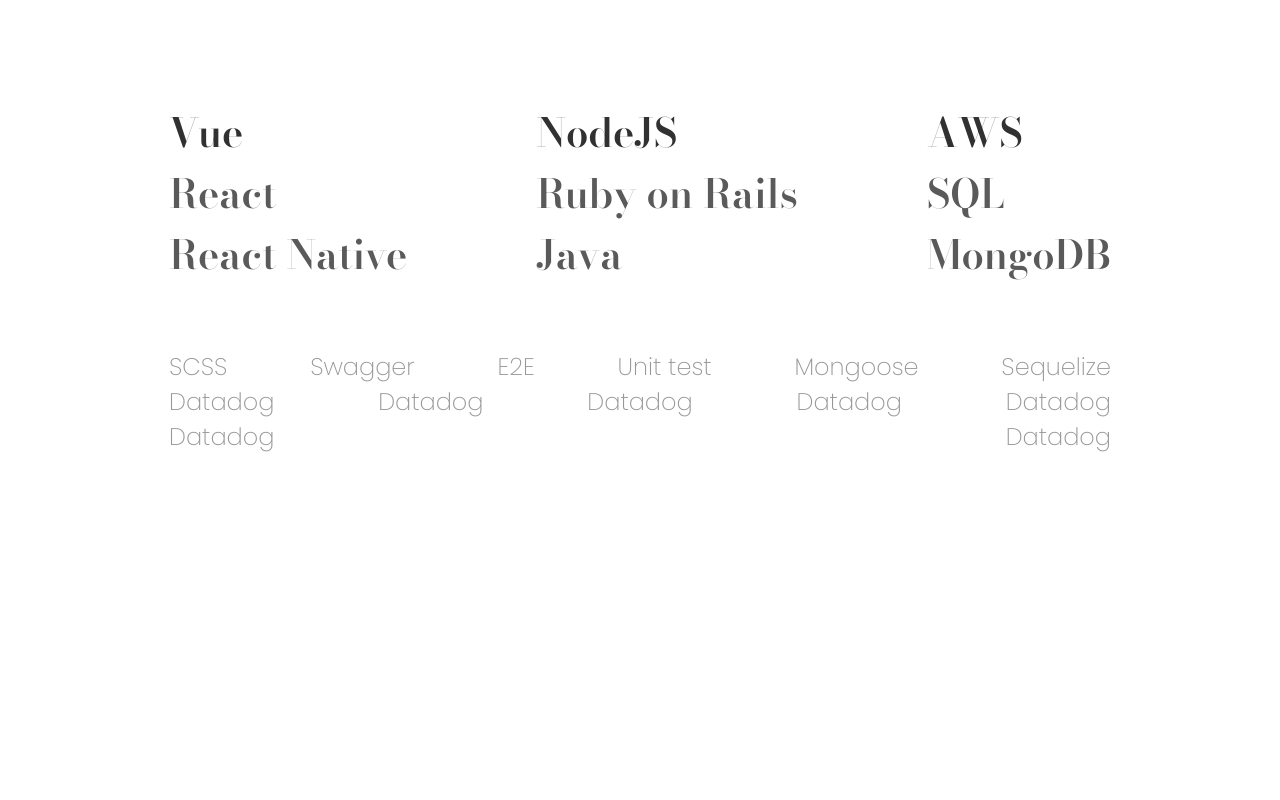
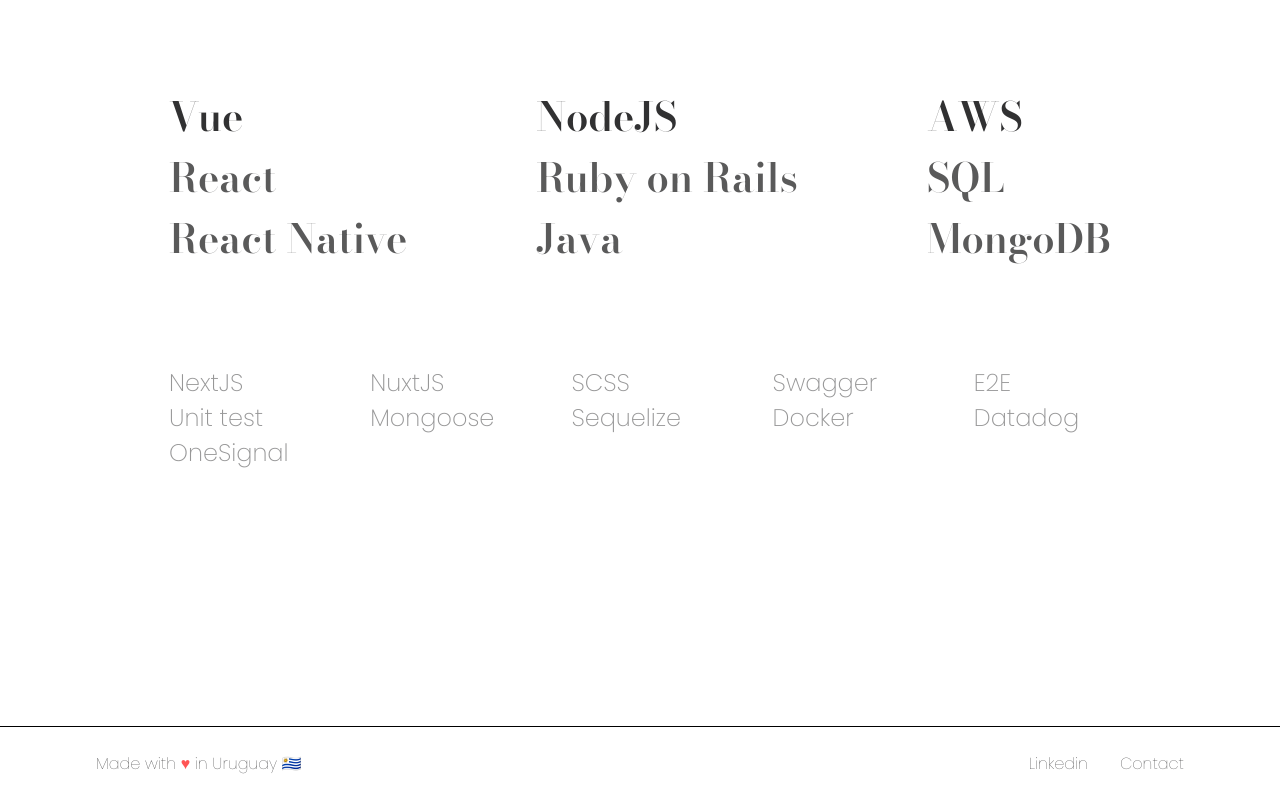
Before and after one commit to hfjuarez/hfjuarez, a Next.js app: page / in a window 1280 px wide. Shown: the part 1722-2522 px from the top of the page. Before the commit the page ends 2448 px from the top, so only its background shows below. Built offline with nearby package versions, Linux system fonts and the light colour scheme.

Commit message:
Improves

```diff
--- a/components/Layout/index.tsx
+++ b/components/Layout/index.tsx
@@ -1,6 +1,7 @@
 import React, { Component, ReactNode } from 'react'
 import Head from 'next/head'
 import Navbar from '../global/Navbar';
+import Footer from '../global/Footer';
 import styles from '../../styles/Layout.module.css'
 
 type Props = {
@@ -24,6 +25,7 @@ export default class Layout extends Component<Props, State> {
         <main className={styles.main}>
           {this.props.children}
         </main>
+        <Footer/>
       </>
     )
   }
--- /dev/null
+++ b/components/global/Footer.tsx
@@ -0,0 +1,34 @@
+import React, { Component, useState } from "react";
+import styles from "../../styles/Footer.module.css";
+export default class index extends Component<{}, {}> {
+  constructor(props: {}) {
+    super(props);
+    this.state = {};
+  }
+  render() {
+    return (
+      <footer className={styles.footer}>
+        <div className={styles.content}>
+          <p>
+            Made with <span style={{ color: "#ff5555" }}>&hearts;</span> in
+            Uruguay &#127482;&#127486;
+          </p>
+          <ul className={styles.links}>
+            <li>
+              <a
+                href="https://www.linkedin.com/in/hfjuarez/"
+                target="_blank"
+                rel="noopener noreferrer"
+              >
+                Linkedin
+              </a>
+            </li>
+            <li>
+              <a href="mailto:herfj4@gmail.com">Contact</a>
+            </li>
+          </ul>
+        </div>
+      </footer>
+    );
+  }
+}
--- a/components/global/Navbar.tsx
+++ b/components/global/Navbar.tsx
@@ -17,6 +17,9 @@ export default class index extends Component<{}, State> {
   handleShowTitle() {
     this.setState({ showTitle: window.pageYOffset > screen.availHeight * 0.8 });
   }
+  contact() {
+    window.location.href = "mailto:herfj4@gmail.com";
+  }
   componentDidMount() {
     window.addEventListener("scroll", this.handleShowTitle);
   }
@@ -30,7 +33,7 @@ export default class index extends Component<{}, State> {
             </h6>
           </div>
           <div className={styles["navbar-options"]}>
-            <button>Contact</button>
+            <button onClick={this.contact}>Contact</button>
           </div>
         </div>
       </div>
--- a/components/landing/Stack.tsx
+++ b/components/landing/Stack.tsx
@@ -24,20 +24,18 @@ export default class Stack extends Component {
             <h4 className="m-0 op-8">MongoDB</h4>
           </div>
         </div>
-        <div className={`${styles["stack-content"]} op-5 mt-4`}>
+        <div className={`${styles["stack-full"]} op-5 mt-5`}>
+            <h6 className="m-0">NextJS</h6>
+            <h6 className="m-0">NuxtJS</h6>
             <h6 className="m-0">SCSS</h6>
             <h6 className="m-0">Swagger</h6>
             <h6 className="m-0">E2E</h6>
             <h6 className="m-0">Unit test</h6>
             <h6 className="m-0">Mongoose</h6>
             <h6 className="m-0">Sequelize</h6>
+            <h6 className="m-0">Docker</h6>
             <h6 className="m-0">Datadog</h6>
-            <h6 className="m-0">Datadog</h6>
-            <h6 className="m-0">Datadog</h6>
-            <h6 className="m-0">Datadog</h6>
-            <h6 className="m-0">Datadog</h6>
-            <h6 className="m-0">Datadog</h6>
-            <h6 className="m-0">Datadog</h6>
+            <h6 className="m-0">OneSignal</h6>
         </div>
       </div>
     );
--- /dev/null
+++ b/styles/Footer.module.css
@@ -0,0 +1,75 @@
+.footer {
+  display: flex;
+  flex: 1;
+  align-items: center;
+  justify-content: center;
+  border-top: 1px solid black;
+  font-family: "Poppins";
+  font-weight: 100;
+  padding-block: 0.5rem;
+  width: 100%;
+}
+.content {
+  display: flex;
+  flex: 1;
+  align-items: center;
+  justify-content: space-between;
+  gap: 1rem;
+  width: 100%;
+  max-width: 68rem;
+}
+
+.links {
+  display: flex;
+  align-items: center;
+  width: fit-content;
+  gap: 2rem;
+}
+
+.links li {
+  list-style: none;
+  position: relative;
+  display: inline;
+}
+
+.links li a {
+  text-decoration: none;
+}
+
+.links li:after {
+  content: "";
+  position: absolute;
+  left: 50%;
+  bottom: 0px;
+  width: 0px;
+  height: 1px;
+  background: #313132;
+  border-radius: 0.5px;
+  transition: all 0.4s;
+}
+
+.links li:hover:after {
+  width: 100%;
+  left: 0;
+}
+
+.links li a {
+  color: #313132;
+}
+
+.links li a:hover {
+  text-decoration: none;
+}
+
+@media (prefers-color-scheme: dark) {
+  .footer {
+    border-top-color: white;
+  }
+
+  .links li:after {
+    background: white;
+  }
+  .links li a {
+    color: white;
+  }
+}
--- a/styles/Layout.module.css
+++ b/styles/Layout.module.css
@@ -6,8 +6,8 @@
   min-height: calc(100vh - 50px);
   width: 100%;
   padding-block: 3rem;
+  display: flex;
   flex: 1;
-  display: flex;
   flex-direction: column;
   justify-content: center;
   align-items: center;
--- a/styles/Stack.module.css
+++ b/styles/Stack.module.css
@@ -20,11 +20,14 @@
 .stack-content .be {
   height: fit-content;
 }
-.stack-content:nth-child(2) {
-  flex-wrap: wrap;
+.stack-full {
+  display: grid;
+  grid-template-columns: repeat(5, 1fr);
+  justify-content: flex-start;
+  width: 100%;
   gap: 0 4rem;
 }
-.stack-content:nth-child(2) h6 {
+.stack-full h6 {
   font-family: "Poppins";
   font-weight: 200;
 }
--- a/styles/globals.css
+++ b/styles/globals.css
@@ -6,6 +6,7 @@ body {
   font-family: "Bodoni Moda";
   background-color: #ffffff;
   transition: 1s;
+  color: #313132;
 }
 .moda {
   font-family: "Bodoni Moda";
@@ -82,6 +83,9 @@ h6 {
 .mt-4 {
   margin-top: 3rem;
 }
+.mt-5 {
+  margin-top: 5rem;
+}
 a {
   color: inherit;
   text-decoration: none;
@@ -115,6 +119,7 @@ button {
   font-family: "Poppins";
   font-weight: 300;
   font-size: 1rem;
+  color: #313132;
   transition: 0.1s ease-in-out;
 }
 button:hover {
@@ -131,6 +136,7 @@ button:focus-visible {
   }
   body {
     background-color: #262627;
+    color: white;
   }
   h1,
   h2,
@@ -146,7 +152,8 @@ button:focus-visible {
   .divider {
     border-top-color: white;
   }
-  button{
+  button {
+    color: white;
     border-color: white;
   }
   button:hover {
```
